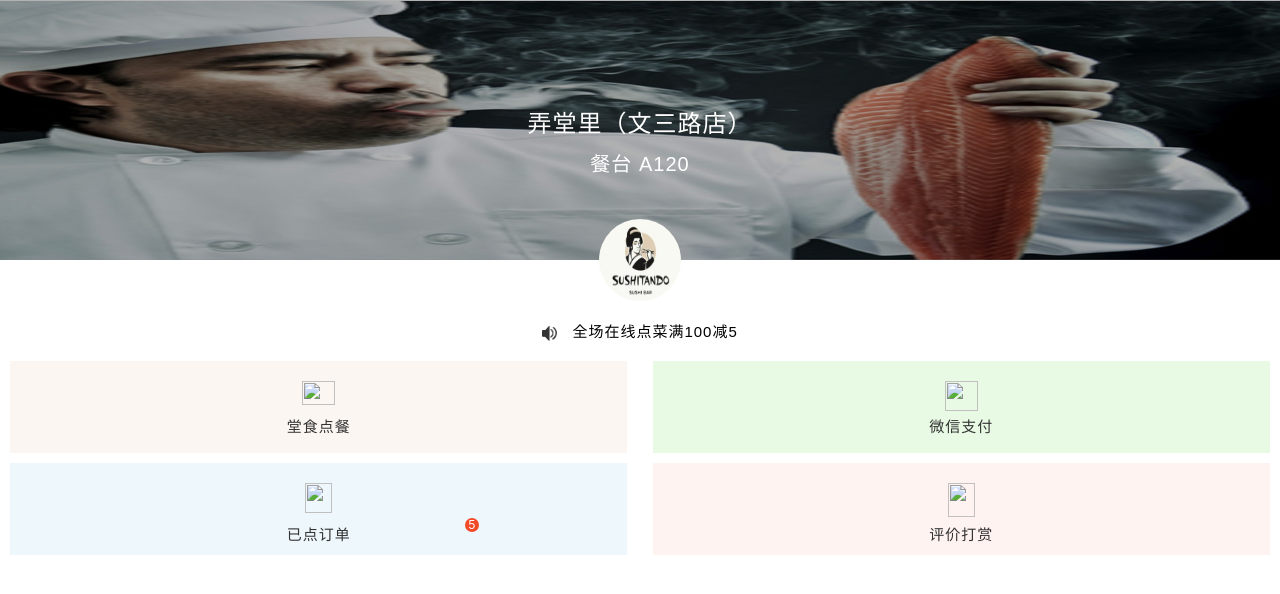
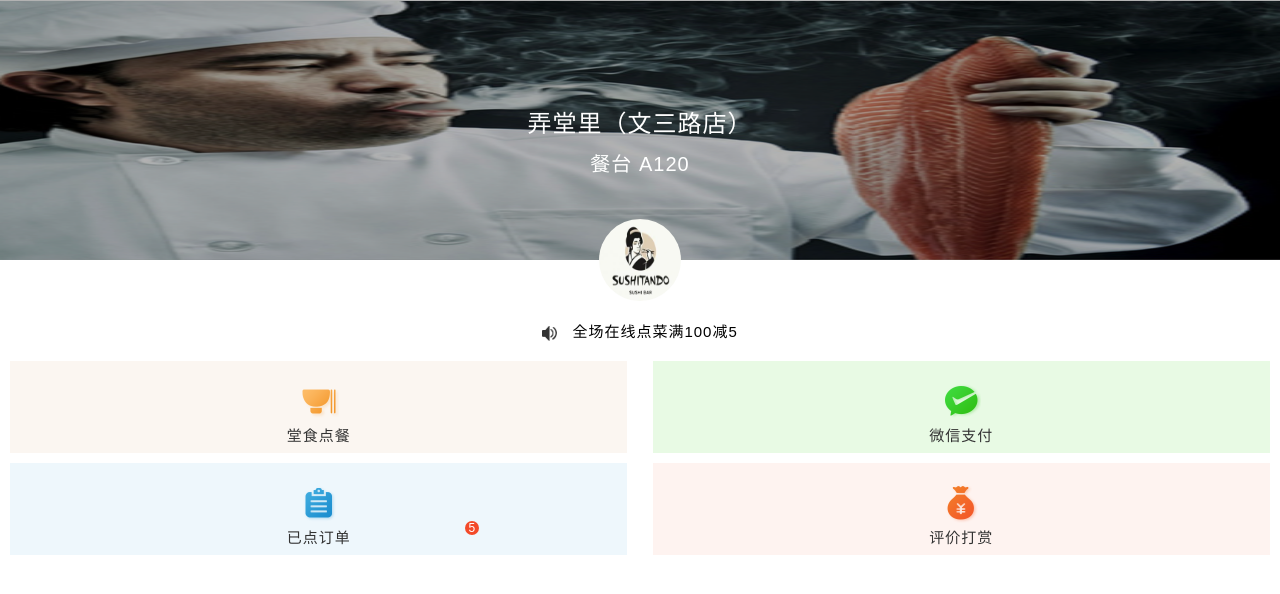
Before and after one commit to 349032805/eparty-weixin-spa, a website: page app/index.html at #/index in a window 1280 px wide. Drawn offline with nearby package versions, Linux system fonts and the light colour scheme; some packages are replaced by stand-ins of ours; files that its build step writes are made by us from their sources.

Commit message:
git commit

```diff
--- a/app/styles/main.scss
+++ b/app/styles/main.scss
@@ -81,30 +81,10 @@
 		  	font-size: 15px;
 		  	color:#333;
 
-		  	.order-food-icon{
-			  	width:33px;
-			  	height:24px;
-			  	margin-bottom: 10px;
+		  	.box-icon{
+			  	width:40px;
+			  	height:40px;
 			  }
-
-			  .weixin-pay-icon{
-			  	width:33px;
-			  	height:30px;
-			  	margin-bottom: 4px;
-			  }
-
-			  .has-order-icon{
-			  	width:27px;
-			  	height:30px;
-			  	margin-bottom: 10px;
-			  }
-
-			  .comment-icon{
-			  	width:27px;
-			  	height:34px;
-			  	margin-bottom: 6px;
-			  }
-
 			   .order-num{
 				  	width:14px;
 				  	height:14px;
--- a/app/views/index.html
+++ b/app/views/index.html
@@ -173,22 +173,22 @@
 	<div class="four-labels">
 		<div class="row">
 			<a href ui-sref="waiterRanking" class="click-box float-left" style="background: #fbf6f1;">
-				<img src="/images/order_food.png" class="order-food-icon">
+				<img src="/images/order_food.png" class="box-icon">
 				<p>堂食点餐</p>
 			</a>
 			<a href="#" class="click-box float-right" style="background: #e8fae4;">
-				<img src="/images/weixin_pay.png" class="weixin-pay-icon">
+				<img src="/images/weixin_pay.png" class="box-icon">
 				<p>微信支付</p>
 			</a>
 		</div>
 
 		<div class="row" style="margin-top:10px;">
 			<a href="#/hasOrder" class="click-box float-left" style="background: #eef7fc;">
-				<img src="/images/has_order.png" class="has-order-icon">
+				<img src="/images/has_order.png" class="box-icon">
 				<p style="position: relative;">已点订单<span class="order-num">5</span></p>
 			</a>
 			<a href="#/test?id=2&tableCode=A001" class="click-box float-right" style="background: #fef3f0;">
-				<img src="/images/comment.png" class="comment-icon">
+				<img src="/images/comment.png" class="box-icon">
 				<p>评价打赏</p>
 			</a>
 		</div>
```
Also changed, not shown: app/images/comment.png (added), app/images/has_order.png (added), app/images/order_food.png (added), app/images/weixin_pay.png (added).
